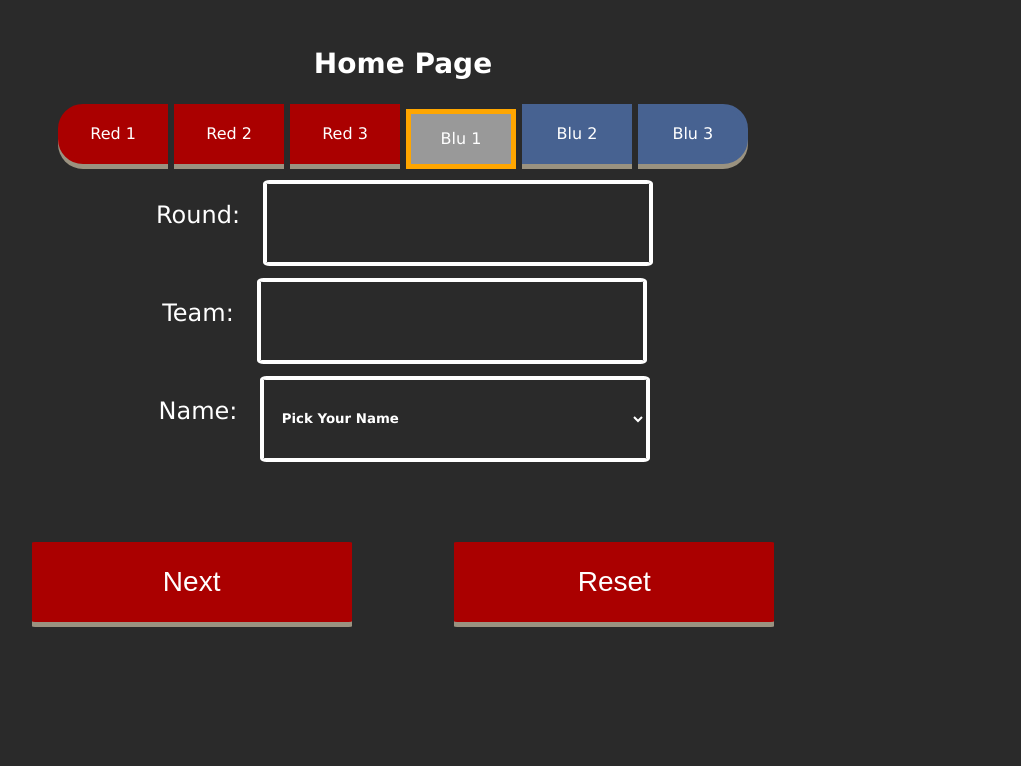
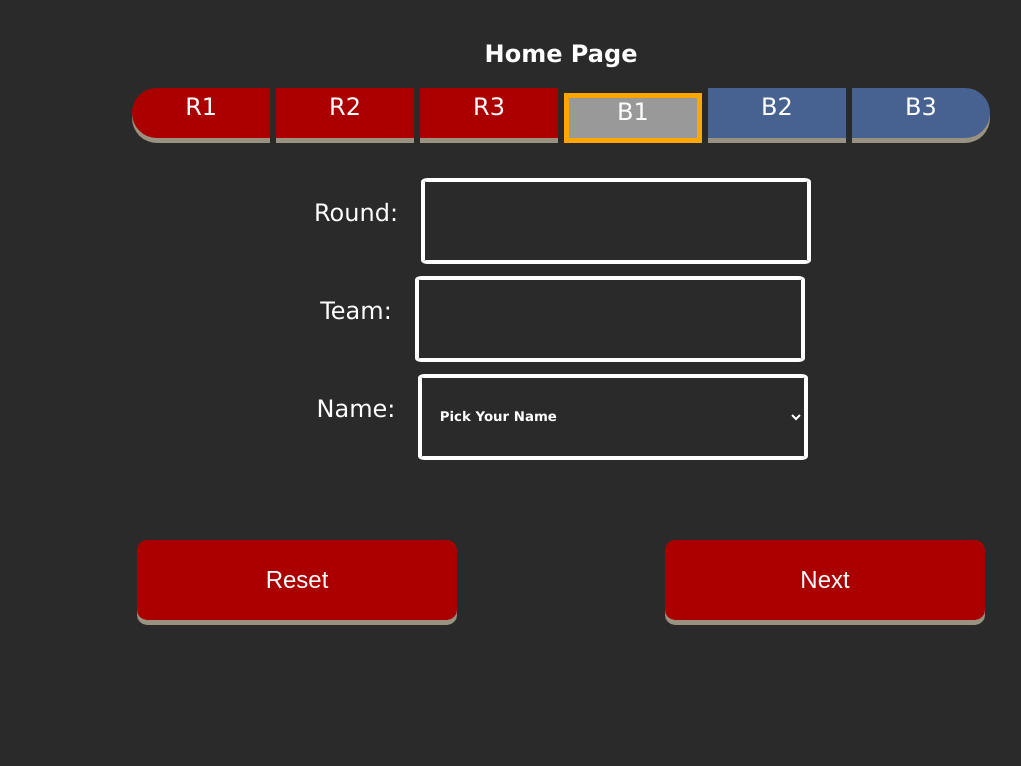
Before and after one commit to cavineers/ScoutingApp2024, a Flask app: page /home.html in a window 1280 px wide. Shown: the top 766 px of the page, without its empty margins (79-1100 px from the left). Run offline with Flask 3, Linux system fonts and the light colour scheme.

Commit message:
scaleable home page

```diff
--- a/static/2024/css/home.css
+++ b/static/2024/css/home.css
@@ -1,6 +1,6 @@
 #submitForm {
     display: flexbox;
-    width: 75%;
+    width: 100%;
     height: 90vh;
 }
 
@@ -12,6 +12,11 @@ tr {
     display: flex;
     justify-content: center;
     align-items: center;
+}
+
+h2 {
+    width: 100%;
+    font-size: 3vh;
 }
 
 .text {
@@ -32,16 +37,6 @@ tr {
     display: flex;
 }
 
-.teams input {
-    visibility: hidden;
-}
-
-.teams input:checked ~ span{
-    background-color: #9a9280;
-    border: 5px solid #f4722b;
-    box-shadow: 0 0px #9a9280;
-    transform: translateY(5px);
-}
 
 .input {
     background-color: #2a2a2a;
@@ -59,15 +54,28 @@ tr {
     box-sizing: border-box;
 }
 
+.teams {
+    width: 100%;
+    margin-top: 5vh;
+    margin-bottom: 3vh;
+    text-align: center;
+}
+
+.teams input {
+    visibility: hidden;
+}
+
+.teams input:checked ~ span{
+    background-color: #9a9280;
+    border: 5px solid #f4722b;
+    box-shadow: 0 0px #9a9280;
+    transform: translateY(5px);
+}
+
 .table input::after {
     background-color: black;
 }
 
-
-.teams {
-    margin-top: 5%;
-    text-align: center;
-}
 
 .teams label {
     position: relative;
@@ -88,5 +96,7 @@ tr {
     position: relative;
     text-align: center;
     display: inline-block;
-    font-size: 16px;
+    font-size: 3vh;
+    width: 10vw;
+    height: 5vh;
 }
--- a/static/2024/css/prematch.css
+++ b/static/2024/css/prematch.css
@@ -95,3 +95,7 @@
     display: inline-block;
     font-size: 16px;
 }
+
+.content {
+    width: 100vw;
+}
--- a/static/common/button.css
+++ b/static/common/button.css
@@ -1,8 +1,5 @@
 .button_red {
-    height: 50px;
-    width: 150px;
-    margin-top: 10px;
-    line-height: 20px;
+    margin-top: 5vh;
     background-color: #aa0000; /* Red */
     border: none;
     color: white;
@@ -14,10 +11,7 @@
 }
 
 .button_blu {
-    height: 50px;
-    width: 150px;
-    margin-top: 10px;
-    line-height: 20px;
+    margin-top: 5vh;
     background-color: #476291; /* Blu */
     border: none;
     color: white;
@@ -47,7 +41,6 @@
 .left {
     width: 100px;
     height: 50px;
-    line-height: 50px;
     background: #aa0000;
     color: white;
     border: 5px solid #aa0000;
@@ -61,7 +54,6 @@
 .mid {
     width: 100px;
     height: 50px;
-    line-height: 50px;
     background: #aa0000;
     color: white;
     border: 5px solid #aa0000;
@@ -73,7 +65,6 @@
 .right {
     width: 100px;
     height: 50px;
-    line-height: 50px;
     background: #aa0000;
     color: white;
     border: 5px solid #aa0000;
@@ -87,7 +78,6 @@
 .blu-left {
     width: 100px;
     height: 50px;
-    line-height: 50px;
     background: #476291;
     color: white;
     border: 5px solid #476291;
@@ -101,7 +91,6 @@
 .blu-mid {
     width: 100px;
     height: 50px;
-    line-height: 50px;
     background: #476291;
     color: white;
     border: 5px solid #476291;
@@ -113,7 +102,6 @@
 .blu-right {
     width: 100px;
     height: 50px;
-    line-height: 50px;
     background: #476291;
     color: white;
     border: 5px solid #476291;
--- a/static/common/commons.css
+++ b/static/common/commons.css
@@ -7,8 +7,8 @@
   color: white;
   text-align: center;
   text-decoration: none;
-  font-size: 150%;
-  border-radius: 1%;
+  font-size: 3vh;
+  border-radius: 10px;
   box-shadow: 0 5px #9a9280;
   justify-content: center;
   align-items: center;
--- a/templates/home.html
+++ b/templates/home.html
@@ -16,27 +16,27 @@
             <h2>Home Page</h2>
             <label>
                 <input type="radio" id="red1" name="team" value="r1" checked>
-                <span class="left">Red 1</span>
+                <span class="left">R1</span>
             </label>
             <label>
                 <input type="radio" id="red2" name="team" value="r2">
-                <span class="mid">Red 2</span>
+                <span class="mid">R2</span>
             </label>
             <label>
                 <input type="radio" id="red3" name="team" value="r3">
-                <span class="mid">Red 3</span>
+                <span class="mid">R3</span>
             </label>
             <label>
                 <input type="radio" id="blu1" name="team" value="b1" checked>
-                <span class="blu-mid">Blu 1</span>
+                <span class="blu-mid">B1</span>
             </label>
             <label>
                 <input type="radio" id="blu2" name="team" value="b2">
-                <span class="blu-mid">Blu 2</span>
+                <span class="blu-mid">B2</span>
             </label>
             <label>
                 <input type="radio" id="blu3" name="team" value="b3">
-                <span class="blu-right">Blu 3</span>
+                <span class="blu-right">B3</span>
             </label>
         </div>
             <!--<label>
@@ -87,8 +87,8 @@
             </tr>
         </table>
         <div class="buttons">
+            <button class="submit" type="button" onclick="localStorage.clear();location.reload();">Reset</button>
             <button class="submit" type="submit">Next</button>
-            <button class="submit" type="button" onclick="localStorage.clear();location.reload();">Reset</button>
         </div>
     </form>
 </div>
--- a/templates/prematch.html
+++ b/templates/prematch.html
@@ -11,7 +11,7 @@
 {% endblock %}
 {% block contents %}
 <div>
-    <div class="auto">
+    <div class="content">
         <h1>Pre-Match</h1>
         <div class="start">
             <h2>Starting Object</h2>
--- a/templates/stage.html
+++ b/templates/stage.html
@@ -10,7 +10,7 @@
 <script src="/static/2024/js/navstamp.js"></script>
 {% endblock %}
 {% block contents %}
-<div style="margin-top: 10%; width: 100%; text-align: center;">
+<div class="content">
     <div class="stage">
         <h2>Stage</h2>
         <label>
```
Also changed, not shown: static/2024/css/stage.css (+10 -1 lines).
